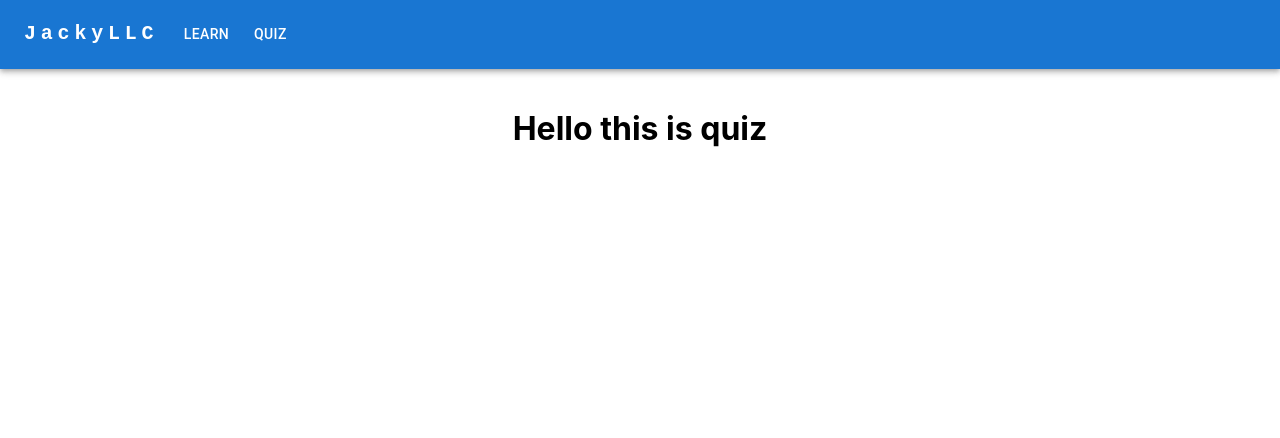
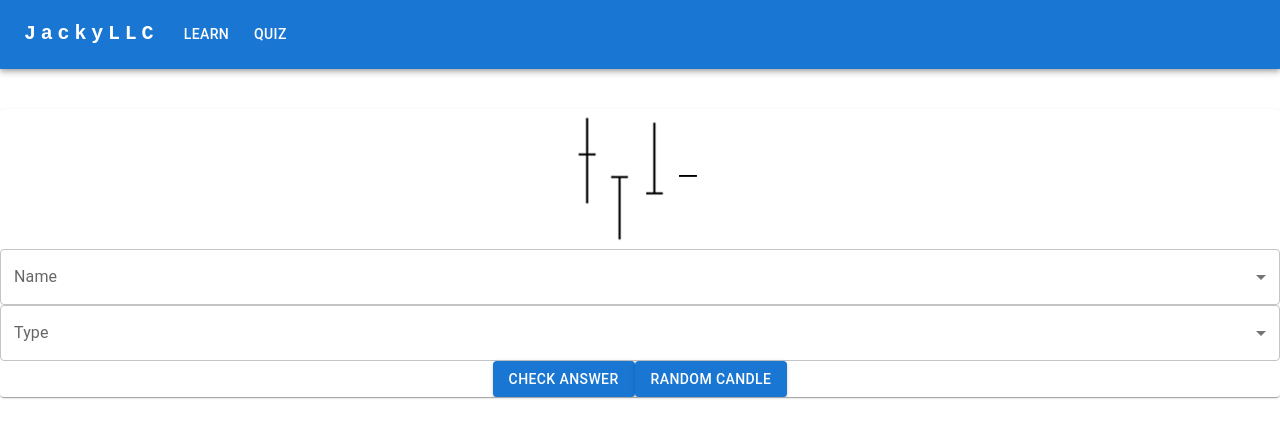
Before and after one commit to jaxondinh/learnTrading, a React (Create React App) app: page /learnTrading/quiz in a window 1280 px wide. Shown: the top 438 px of the page. Built offline with nearby package versions, Linux system fonts and the light colour scheme.

Commit message:
working quiz

```diff
--- a/src/App.js
+++ b/src/App.js
@@ -2,6 +2,7 @@ import './App.css';
 import ResponsiveAppBar from './ResponsiveAppBar';
 import { BrowserRouter as Router, Routes, Route } from 'react-router-dom';
 import InfoScreen from './InfoScreen';
+import Quiz from './Quiz';
 function App() {
   return (
     <Router>
@@ -9,7 +10,7 @@ function App() {
         <ResponsiveAppBar />
         <Routes>
           <Route path="/learnTrading/" element={<InfoScreen />} />
-          <Route path="/learnTrading/quiz" element={<h1>Hello this is quiz</h1>} />
+          <Route path="/learnTrading/quiz" element={<Quiz />} />
         </Routes>
       </div>
     </Router>
--- /dev/null
+++ b/src/Quiz.js
@@ -0,0 +1,95 @@
+import React, { useState, useEffect } from 'react';
+import { Card, CardMedia, Typography, Button, FormControl, InputLabel, Select, MenuItem } from '@mui/material';
+import database from './database.json';
+import DojiImage from './images/Doji.png';
+import ShootingStarImage from './images/Shooting-Star.png';
+import HammerImage from './images/Hammer.png';
+import HangingManImage from './images/Hanging-Man.png';
+import SpinningTopImage from './images/Spinning-Top.png';
+
+const Quiz = () => {
+    const [currentCandle, setCurrentCandle] = useState(null);
+    const [selectedName, setSelectedName] = useState('');
+    const [selectedType, setSelectedType] = useState('');
+    const [isCorrect, setIsCorrect] = useState(null);
+    const imageMap = {
+        "Doji": DojiImage,
+        "The Shooting Star": ShootingStarImage,
+        "The Hammer": HammerImage,
+        "The Hanging Man": HangingManImage,
+        "The Spinning Top": SpinningTopImage,
+      };
+    useEffect(() => {
+        const selectRandomCandle = () => {
+            const randomIndex = Math.floor(Math.random() * database.candles.length);
+            return database.candles[randomIndex];
+        };
+
+        setCurrentCandle(selectRandomCandle());
+    }, []);
+
+    const handleNameChange = (event) => {
+        setSelectedName(event.target.value);
+    };
+
+    const handleTypeChange = (event) => {
+        setSelectedType(event.target.value);
+    };
+
+    const checkAnswer = () => {
+        if (currentCandle && selectedName === currentCandle.name && selectedType === currentCandle.type) {
+            setIsCorrect(true);
+        } else {
+            setIsCorrect(false);
+        }
+    };
+    const selectRandomCandle = () => {
+        const randomIndex = Math.floor(Math.random() * database.candles.length);
+        setIsCorrect(null);
+        return database.candles[randomIndex];
+    };
+    return (
+        <div>
+            {currentCandle && (
+                <Card>
+                    <CardMedia
+                        component="img"
+                        height="140"
+                        image={imageMap[currentCandle.name]}
+                        alt={currentCandle.name}
+                        sx={{ objectFit: 'contain' }}
+                    />
+                    <FormControl fullWidth>
+                        <InputLabel>Name</InputLabel>
+                        <Select value={selectedName} label="Name" onChange={handleNameChange}>
+                            {database.candles.map((candle, index) => (
+                                <MenuItem key={index} value={candle.name}>{candle.name}</MenuItem>
+                            ))}
+                        </Select>
+                    </FormControl>
+                    <FormControl fullWidth>
+                        <InputLabel>Type</InputLabel>
+                        <Select value={selectedType} label="Type" onChange={handleTypeChange}>
+                            <MenuItem value="Bullish">Bullish</MenuItem>
+                            <MenuItem value="Bearish">Bearish</MenuItem>
+                            <MenuItem value="Neutral">Neutral</MenuItem>
+                        </Select>
+                    </FormControl>
+                    <Button variant="contained" onClick={checkAnswer}>Check Answer</Button>
+                    <Button variant="contained"                         onClick={() => {
+                            setCurrentCandle(selectRandomCandle());
+                            setSelectedName('');
+                            setSelectedType('');
+                        }} >Random Candle</Button>
+                    {isCorrect !== null && (
+                        <Typography>
+                            {isCorrect ? '✅ Correct! ✅' : '❌ Incorrect. Try again! ❌'}
+                        </Typography>
+                    )}
+                </Card>
+            )}
+        </div>
+    );
+};
+
+export default Quiz;
```
